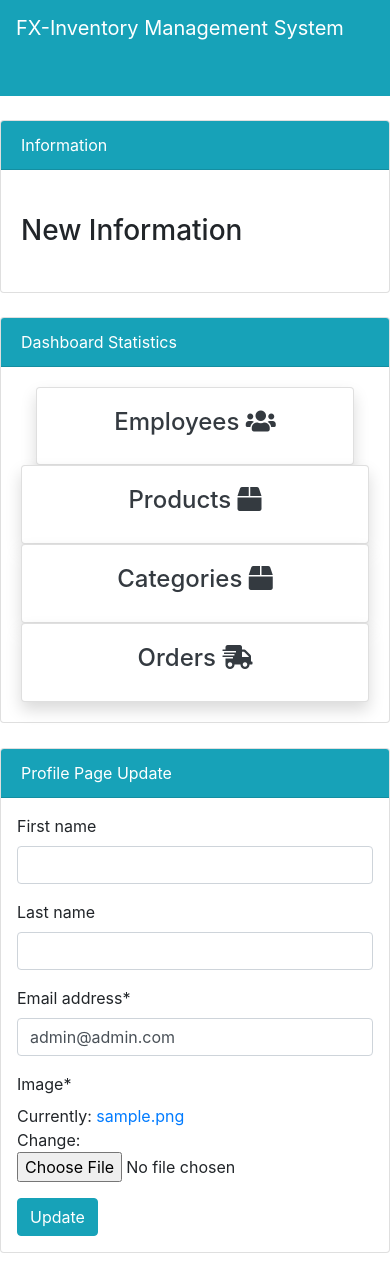
After one commit to FX2One/fxims, a Django app: page /auth/profile/update/ in a window 390 px wide. The commit adds this page. Run offline with Django 4.2, Linux system fonts and the light colour scheme; a user stored in the database is signed in; tables that the repository leaves empty hold one stand-in row (values such as "Sample post"); parts of the project's set-up code (start-up, migrations or seed data) failed here and were passed over; some libraries are stand-ins or nearby versions.

Commit message:
changes to formating
added url for profile update

formatting fix

added url to profile_update edition page

```diff
--- a/fxecommerce/apps/users/forms.py
+++ b/fxecommerce/apps/users/forms.py
@@ -1,9 +1,8 @@
 from django.contrib.auth.forms import UserCreationForm, UserChangeForm
-from .models import User
+from .models import User, UserProfile
+from django import forms
 
 '''subclass UserCreationForm to match new CustomUser'''
-
-
 class CustomUserCreationForm(UserCreationForm):
     class Meta:
         model = User
@@ -11,9 +10,19 @@ class CustomUserCreationForm(UserCreationForm):
 
 
 '''subclass UserCreationForm to match new CustomUser'''
-
-
 class CustomUserChangeForm(UserChangeForm):
     class Meta:
         model = User
         fields = ('email',)
+
+
+class CustomUserUpdateForm(forms.ModelForm):
+    class Meta:
+        model = User
+        fields = ['first_name', 'last_name', 'email']
+
+
+class ProfileUpdateForm(forms.ModelForm):
+    class Meta:
+        model = UserProfile
+        fields = ['image']
--- a/fxecommerce/apps/users/urls.py
+++ b/fxecommerce/apps/users/urls.py
@@ -7,6 +7,7 @@ app_name = 'users'
 urlpatterns = [
     path('register/', views.register, name='register'),
     path('profile/', views.profile, name='profile'),
+    path('profile/update/', views.profile_update, name='profile_update'),
     path('login/', auth_view.LoginView.as_view(template_name='users/login.html'), name='login'),
     path('logout/', auth_view.LogoutView.as_view(template_name='users/logout.html'), name='logout')
 ]
--- a/fxecommerce/apps/users/views.py
+++ b/fxecommerce/apps/users/views.py
@@ -1,6 +1,8 @@
 from django.shortcuts import render
-from .forms import CustomUserCreationForm
+from .forms import CustomUserCreationForm, CustomUserUpdateForm, ProfileUpdateForm
 from django.shortcuts import redirect
+from django.contrib import messages
+from django.contrib.auth.decorators import login_required
 
 
 def register(request):
@@ -16,5 +18,24 @@ def register(request):
     }
     return render(request, 'users/register.html', context)
 
+
+@login_required
 def profile(request):
     return render(request, 'users/profile.html')
+
+
+@login_required
+def profile_update(request):
+    if request.method == 'POST':
+        user_form = CustomUserUpdateForm(request.POST, instance=request.user)
+        profile_form = ProfileUpdateForm(request.POST, request.FILES, instance=request.user.profile)
+        if user_form.is_valid() and profile_form.is_valid():
+            user_form.save()
+            profile_form.save()
+            messages.success(request, 'Your profile is updated successfully')
+            return redirect('users:profile')
+    else:
+        user_form = CustomUserUpdateForm(instance=request.user)
+        profile_form = ProfileUpdateForm(instance=request.user.profile)
+
+    return render(request, 'users/profile_update.html', {'user_form': user_form, 'profile_form': profile_form})
--- a/fxecommerce/templates/users/profile.html
+++ b/fxecommerce/templates/users/profile.html
@@ -16,7 +16,7 @@ Profile Page
           <table class="table table-borderless">
             <thead>
             <span class="h4">Profile Information</span>
-            <a class="btn btn-info btn-sm float-right" href="">Edit</a>
+            <a class="btn btn-info btn-sm float-right" href="{% url 'users:profile_update' %}">Edit</a>
             <hr>
             </thead>
             <tbody>
--- /dev/null
+++ b/fxecommerce/templates/users/profile_update.html
@@ -0,0 +1,27 @@
+{% extends 'base.html' %}
+{% block title %}
+Profile Update Page
+{% endblock %}
+{% load crispy_forms_tags %}
+{% block content %}
+<div class="row my-4">
+    <div class="col-md-4"></div>
+    <div class="col-md-8">
+        <div class="card">
+            <div class="card-header bg-info text-white">
+                Profile Page Update
+            </div>
+            <div class="row p-3">
+                <div class="col-md-8">
+                    <form method="POST" enctype="multipart/form-data">
+                        {% csrf_token %}
+                        {{ user_form|crispy }}
+                        {{ profile_form|crispy }}
+                        <input class="btn btn-info" type="submit" value="Update">
+                    </form>
+                </div>
+            </div>
+        </div>
+    </div>
+</div>
+{% endblock %}
```
Also changed, not shown: fxecommerce/media/user_profile/doofy.jpg (added).
